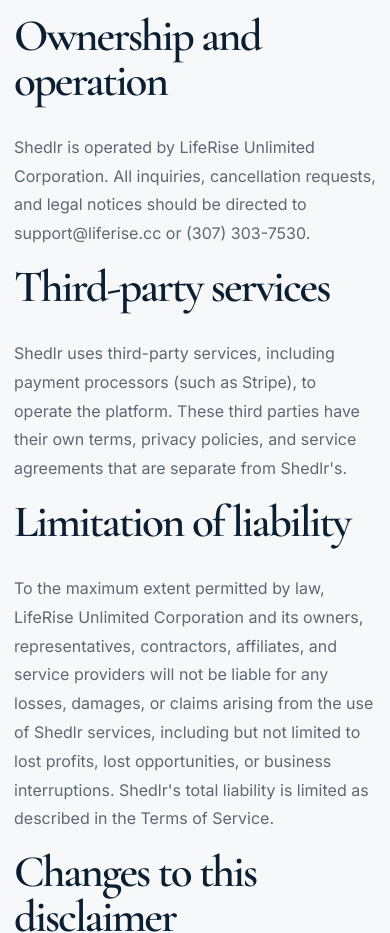
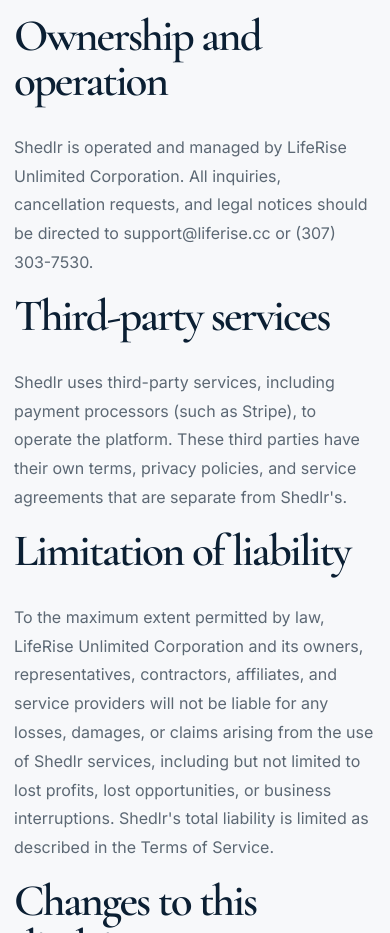
Before and after one commit to jmjdasinger16-crypto/shedlr.com, a website: page disclaimer.html in a window 390 px wide. Shown: the part 1963-2896 px from the top of the page. Drawn offline with nearby package versions, Linux system fonts and the light colour scheme.

Commit message:
Revert contact info to previous values; clarify disclaimer wording
- Reverts phone/email back to (307) 303-7530 / support@liferise.cc across all 7 files
- disclaimer.html: 'Shedlr is operated by LifeRise Unlimited Corporation' -> 'operated and managed by LifeRise Unlimited Corporation'

```diff
--- a/disclaimer.html
+++ b/disclaimer.html
@@ -26,7 +26,7 @@
       <h2>No guarantee of results</h2>
       <p>Shedlr does not guarantee any particular outcome, conversion rate, revenue result, customer acquisition, or business growth from any lead or from the service as a whole. Results depend on many factors, including your outreach, pricing, business practices, market conditions, and customer responsiveness.</p>
       <h2>Ownership and operation</h2>
-      <p>Shedlr is operated by LifeRise Unlimited Corporation. All inquiries, cancellation requests, and legal notices should be directed to support@liferise.cc or (307) 303-7530.</p>
+      <p>Shedlr is operated and managed by LifeRise Unlimited Corporation. All inquiries, cancellation requests, and legal notices should be directed to support@liferise.cc or (307) 303-7530.</p>
       <h2>Third-party services</h2>
       <p>Shedlr uses third-party services, including payment processors (such as Stripe), to operate the platform. These third parties have their own terms, privacy policies, and service agreements that are separate from Shedlr's.</p>
       <h2>Limitation of liability</h2>
```
